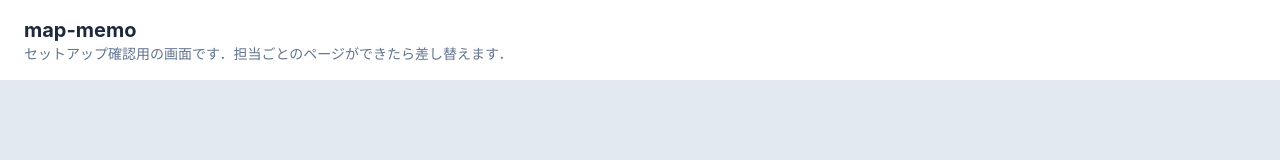
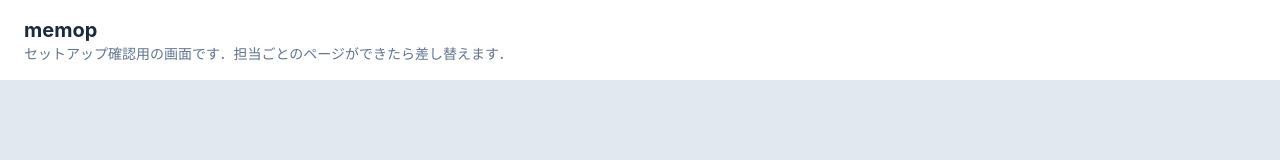
Before and after one commit to namiki254/map-memo, a React (Vite) app: page / in a window 1280 px wide. Shown: the top 160 px of the page. Built offline with nearby package versions, Linux system fonts and the light colour scheme.

Commit message:
docs: プロダクト名を memop に統一

```diff
--- a/index.html
+++ b/index.html
@@ -4,7 +4,7 @@
     <meta charset="UTF-8" />
     <link rel="icon" type="image/svg+xml" href="/favicon.svg" />
     <meta name="viewport" content="width=device-width, initial-scale=1.0" />
-    <title>map-memo</title>
+    <title>memop</title>
   </head>
   <body>
     <div id="root"></div>
--- a/package.json
+++ b/package.json
@@ -1,5 +1,5 @@
 {
-  "name": "map-memo",
+  "name": "memop",
   "private": true,
   "version": "0.0.0",
   "type": "module",
--- a/src/App.jsx
+++ b/src/App.jsx
@@ -37,7 +37,7 @@ export default function App() {
   return (
     <div className="flex h-screen flex-col">
       <header className="border-b border-slate-200 px-6 py-4">
-        <h1 className="text-xl font-bold text-slate-800">map-memo</h1>
+        <h1 className="text-xl font-bold text-slate-800">memop</h1>
         <p className="text-sm text-slate-500">
           セットアップ確認用の画面です．担当ごとのページができたら差し替えます．
         </p>
```
Also changed, not shown: 2 other files (tests, documents, lock files or other folders).
